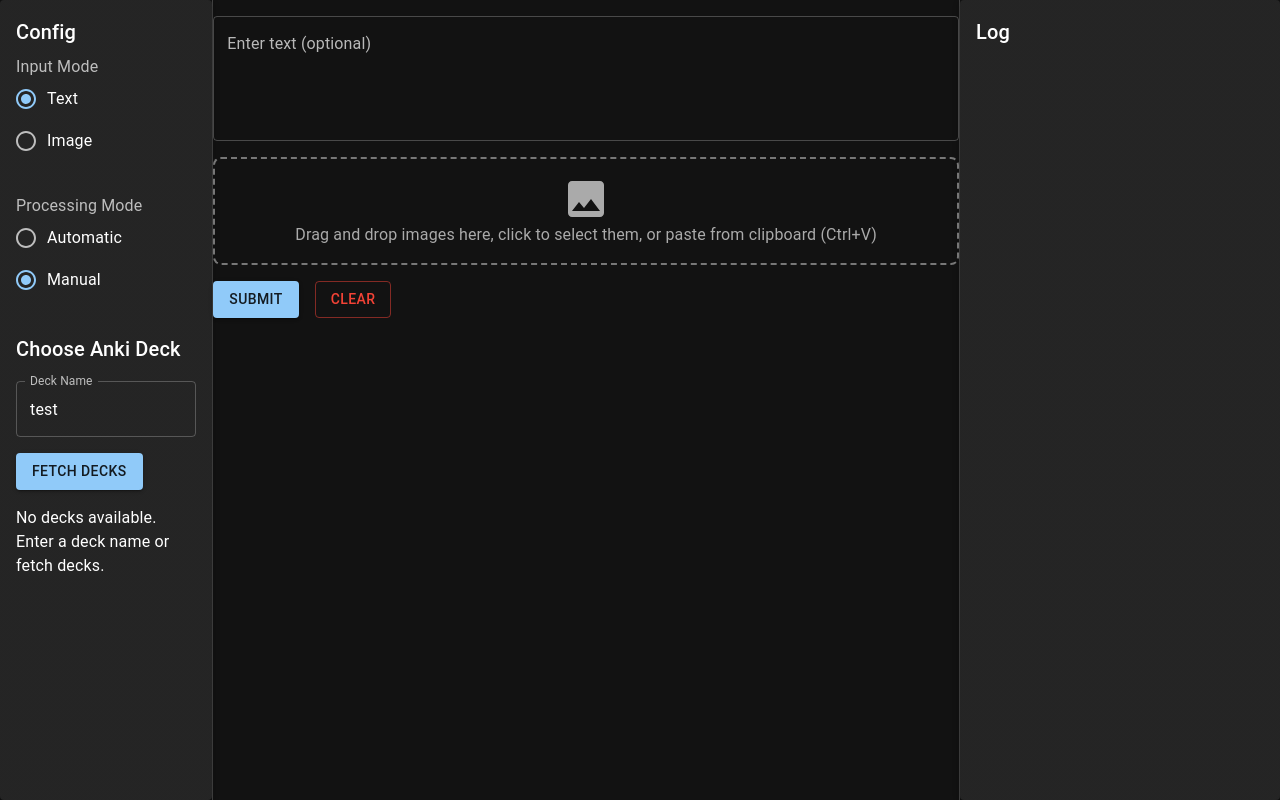
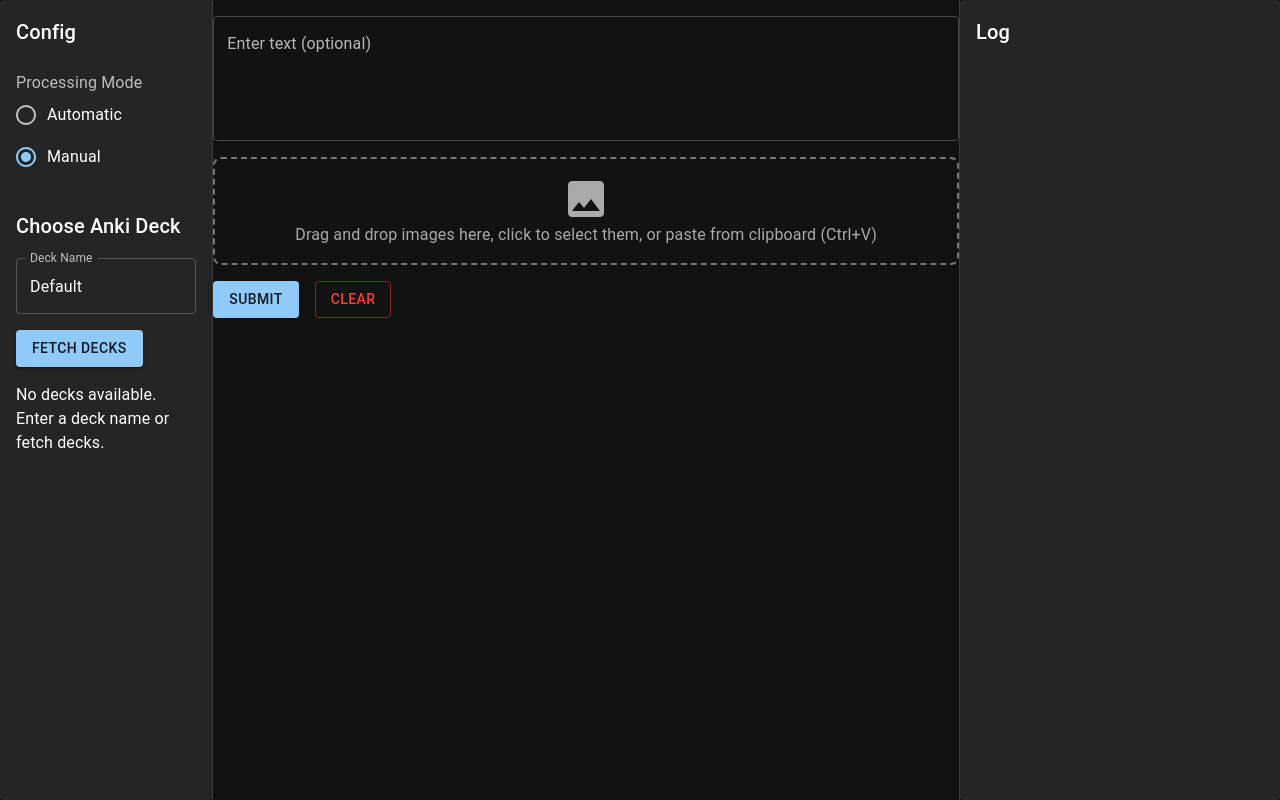
Before and after one commit to cehkop/anki_extraction, a React (Create React App) app in the folder frontend/: page / in a window 1280 px wide. Built offline with nearby package versions, Linux system fonts and the light colour scheme.

Commit message:
remove input type

```diff
--- a/frontend/src/components/Config.js
+++ b/frontend/src/components/Config.js
@@ -19,7 +19,7 @@
 
 function Config({ inputMode, setInputMode, deckName, setDeckName, processingMode, setProcessingMode }) {
   const [decks, setDecks] = useState([]);
-  const [selectedDeck, setSelectedDeck] = useState('test'); // Default deck name
+  const [selectedDeck, setSelectedDeck] = useState('Default'); // Default deck name
 
   // Handle input mode change
   const handleInputChange = (e) => {
@@ -63,22 +63,8 @@
         Config
       </Typography>
 
-      {/* Input Mode Selection */}
-      <FormControl component="fieldset">
-        <FormLabel component="legend">Input Mode</FormLabel>
-        <RadioGroup
-          aria-label="input-mode"
-          value={inputMode}
-          onChange={handleInputChange}
-          name="input-mode"
-        >
-          <FormControlLabel value="text" control={<Radio />} label="Text" />
-          <FormControlLabel value="image" control={<Radio />} label="Image" />
-        </RadioGroup>
-      </FormControl>
-
       {/* Processing Mode Selection */}
-      <FormControl component="fieldset" sx={{ mt: 4 }}>
+      <FormControl component="fieldset" sx={{ mt: 2 }}>
         <FormLabel component="legend">Processing Mode</FormLabel>
         <RadioGroup
           aria-label="processing-mode"
```
